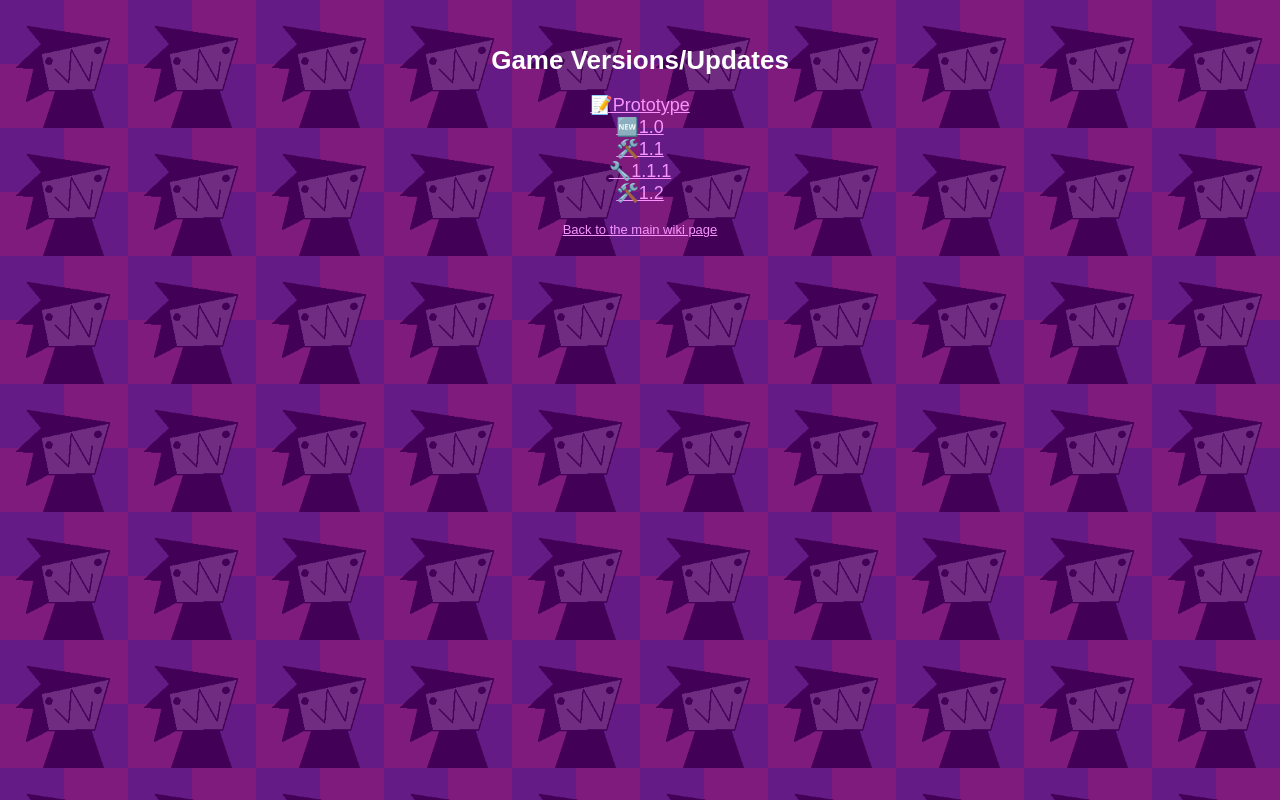
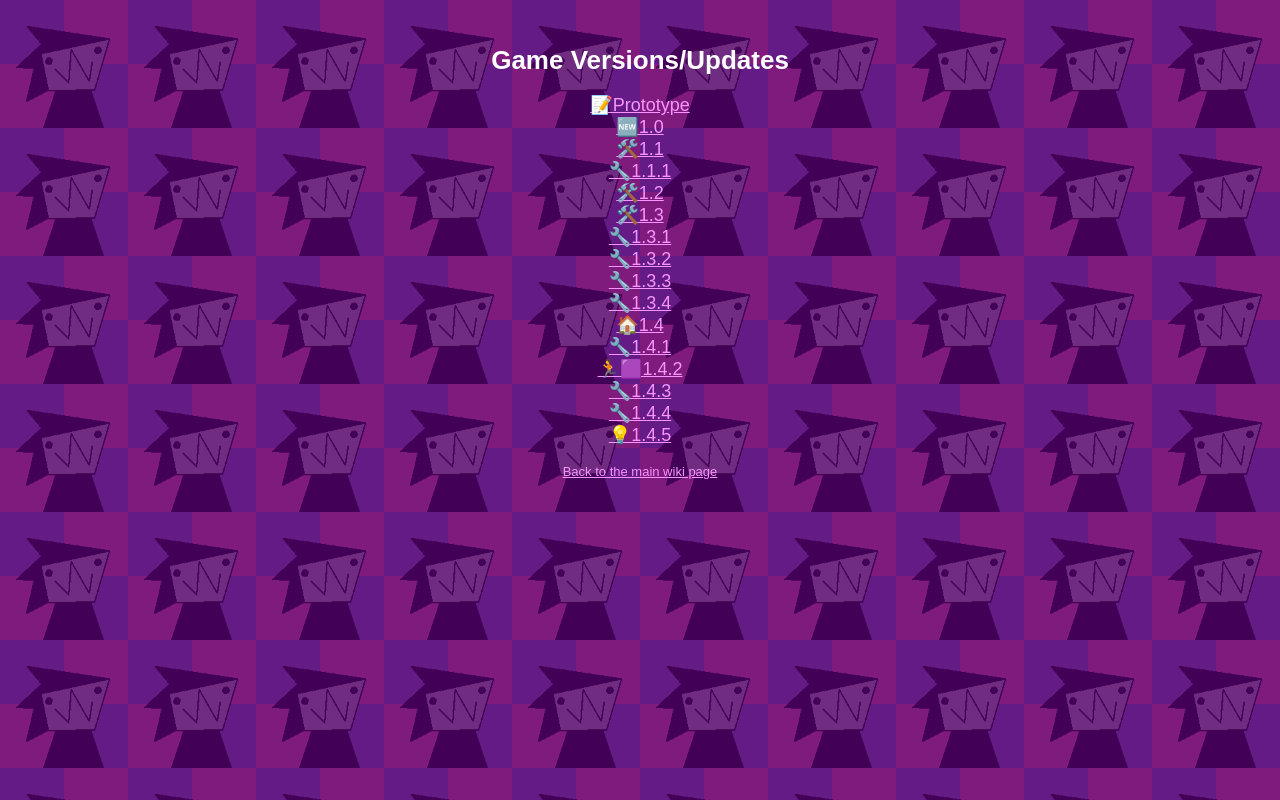
Before and after one commit to darak0z/darak0z.github.io, a plain HTML site: page pages/wiki/versionsMain.html in a window 1280 px wide. Drawn offline with Linux system fonts and the light colour scheme.

Commit message:
i may be stupid

```diff
--- a/pages/wiki/versionsMain.html
+++ b/pages/wiki/versionsMain.html
@@ -19,6 +19,17 @@
             <a href="/pages/wiki/versions/vers1-1.html">&#x1F6E0;&#xFE0F;1.1</a><br>
             <a href="/pages/wiki/versions/vers1-1-1.html">&#128295;1.1.1</a><br>
             <a href="/pages/wiki/versions/vers1-2.html">&#x1F6E0;&#xFE0F;1.2</a><br>
+            <a href="/pages/wiki/versions/vers1-3.html">&#x1F6E0;&#xFE0F;1.3</a><br>
+            <a href="/pages/wiki/versions/vers1-3-1.html">&#128295;1.3.1</a><br>
+            <a href="/pages/wiki/versions/vers1-3-2.html">&#128295;1.3.2</a><br>
+            <a href="/pages/wiki/versions/vers1-3-3.html">&#128295;1.3.3</a><br>
+            <a href="/pages/wiki/versions/vers1-3-4.html">&#128295;1.3.4</a><br>
+            <a href="/pages/wiki/versions/vers1-4.html">&#127968;1.4</a><br>
+            <a href="/pages/wiki/versions/vers1-4-1.html">&#128295;1.4.1</a><br>
+            <a href="/pages/wiki/versions/vers1-4-2.html">&#127939;&#129002;1.4.2</a><br>
+            <a href="/pages/wiki/versions/vers1-4-3.html">&#128295;1.4.3</a><br>
+            <a href="/pages/wiki/versions/vers1-4-4.html">&#128295;1.4.4</a><br>
+            <a href="/pages/wiki/versions/vers1-4-5.html">&#128161;1.4.5</a><br>
         </p>
         <p>
             <a href="/pages/wiki/wikiMain.html">Back to the main wiki page</a><br>
```
Also changed, not shown: pages/wiki/wikiMain.html (+1 -1 lines).
